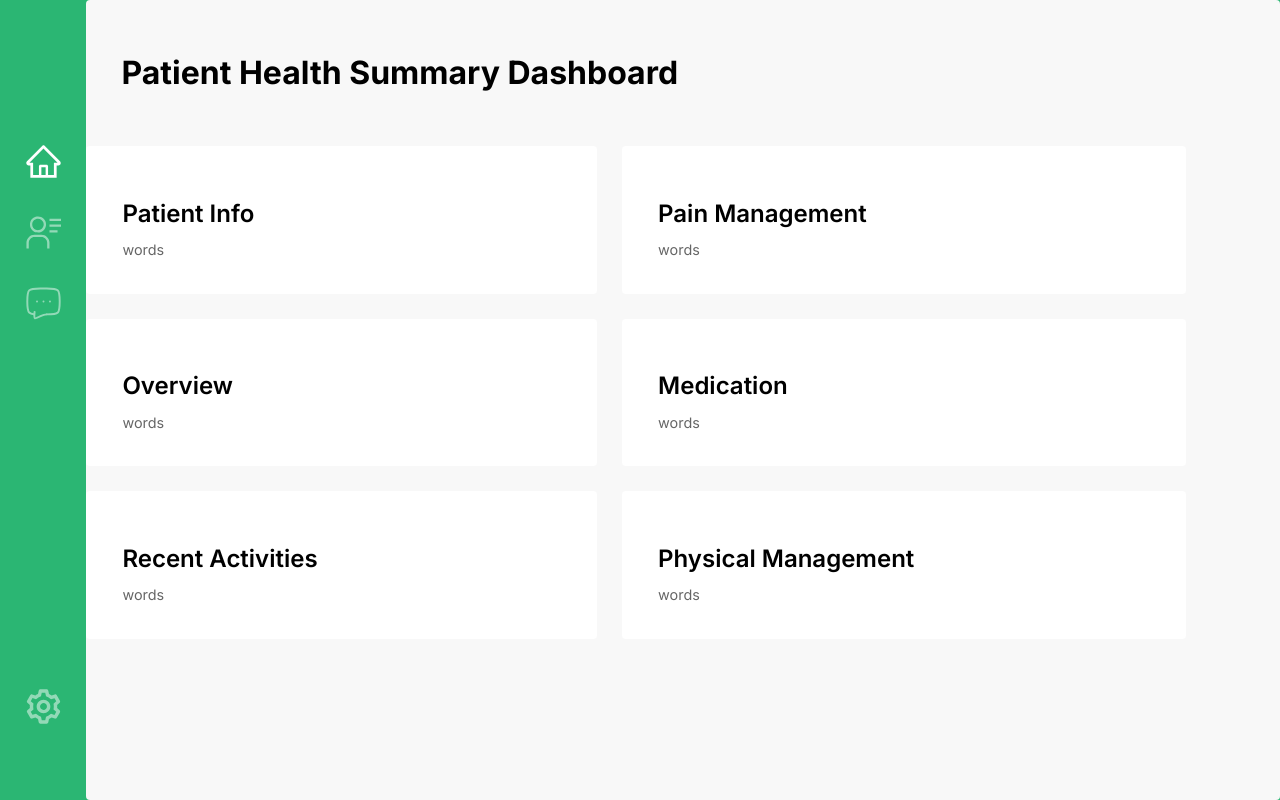
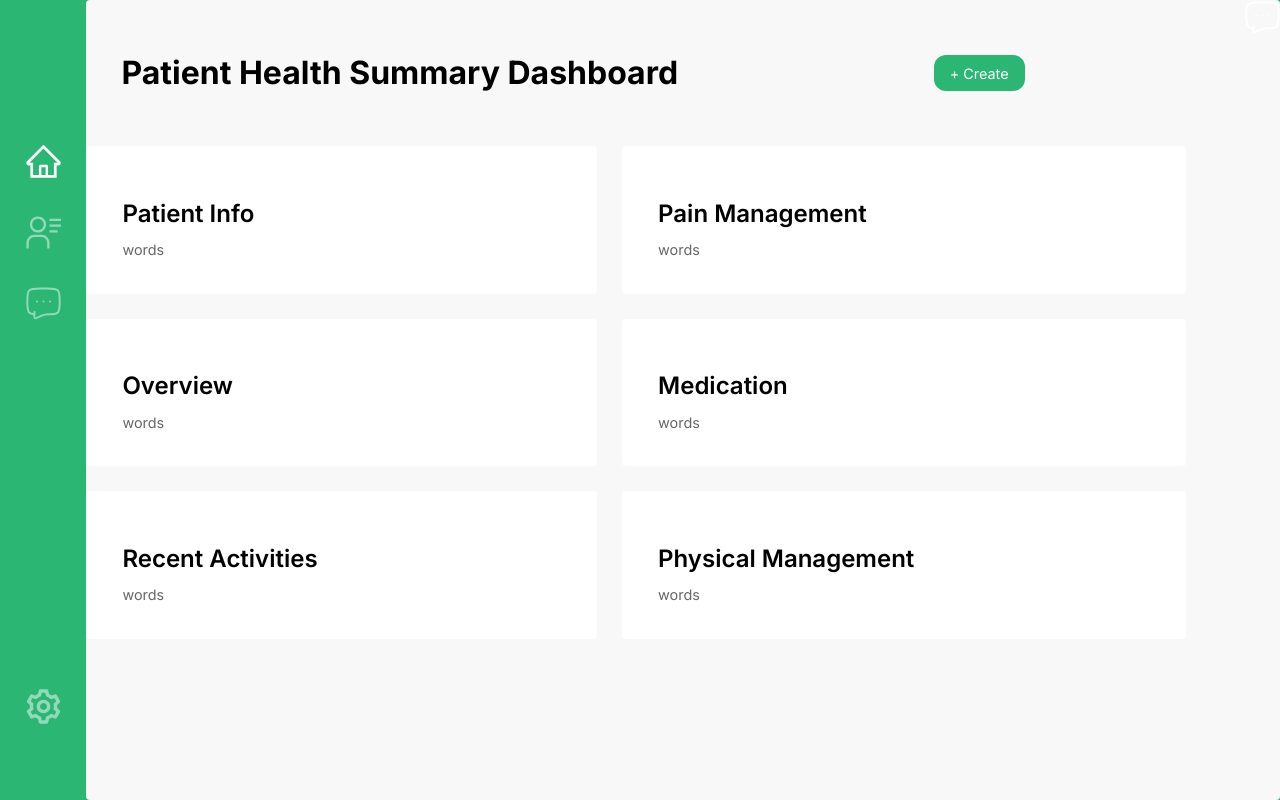
Before and after one commit to tim-tersigni/nerveli-dashboard-prototype, a Next.js app: page / in a window 1280 px wide. Built offline with nearby package versions, Linux system fonts and the light colour scheme.

Commit message:
Add create button

```diff
--- /dev/null
+++ b/components/button.module.css
@@ -0,0 +1,18 @@
+.button {
+    border: none;
+    color: white;
+    padding: 5px 15px;
+    text-align: center;
+    text-decoration: none;
+    display: inline-block;
+    font-size: 16px;
+}
+
+.button p {
+    margin: 0;
+    /* opacity: 0.6; */
+    font-size: 0.9rem;
+    line-height: 1.5;
+    max-width: 30ch;
+    word-wrap: break-word;
+  }
--- /dev/null
+++ b/components/button.tsx
@@ -0,0 +1,16 @@
+import React from "react";
+import styles from "./button.module.css";
+
+interface Props {
+    label: string;
+}
+
+  function Button({label}: Props) {
+    return (
+      <div className={styles.button}>
+        <p>{label}</p>
+      </div>
+    );
+}
+
+export default Button;
--- a/pages/index.tsx
+++ b/pages/index.tsx
@@ -4,7 +4,8 @@ import styles from '@/styles/Home.module.css'
 import Layout from '@/components/layout'
 import Sidebar from '@/components/sidebar'
 import Icon from '@/components/icon'
-import Card from '@/components/card'
+import Card from '@/components/Card'
+import Button from '@/components/button'
 import { profile } from 'console'
 import Image from 'next/image'
 
@@ -33,6 +34,10 @@ export default function Home() {
         <div className={styles.mainContainer}>
           <div className={styles.sectionHeader}>
             <h1>Patient Health Summary Dashboard</h1>
+            <div className={styles.button}>
+              <Button label="+ Create" ></Button>
+            </div>
+            <Icon src='/images/chat-icon.svg' alt="Notification" width={35} height={35}/>
           </div>
           <div className={styles.grid}>
             <Card title="Patient Info" body="words">
--- a/styles/Home.module.css
+++ b/styles/Home.module.css
@@ -10,6 +10,23 @@
   border-radius: var(--border-radius);
   width: 100%;
   height: 100vh;
+}
+
+.sectionHeader {
+  display: flex;
+  justify-content: space-between;
+}
+
+.button {
+  background: rgba(var(--nerveli-green-rgb));
+  border: none;
+  color: white;
+  padding: 1px 1px;
+  text-align: center;
+  display: inline-block;
+  font-size: 24px;
+  border-radius: 12px;
+  margin: auto auto;
 }
 
 .card {
```
Also changed, not shown: package.json (+7 -5 lines), 1 other file (tests, documents, lock files or other folders).
